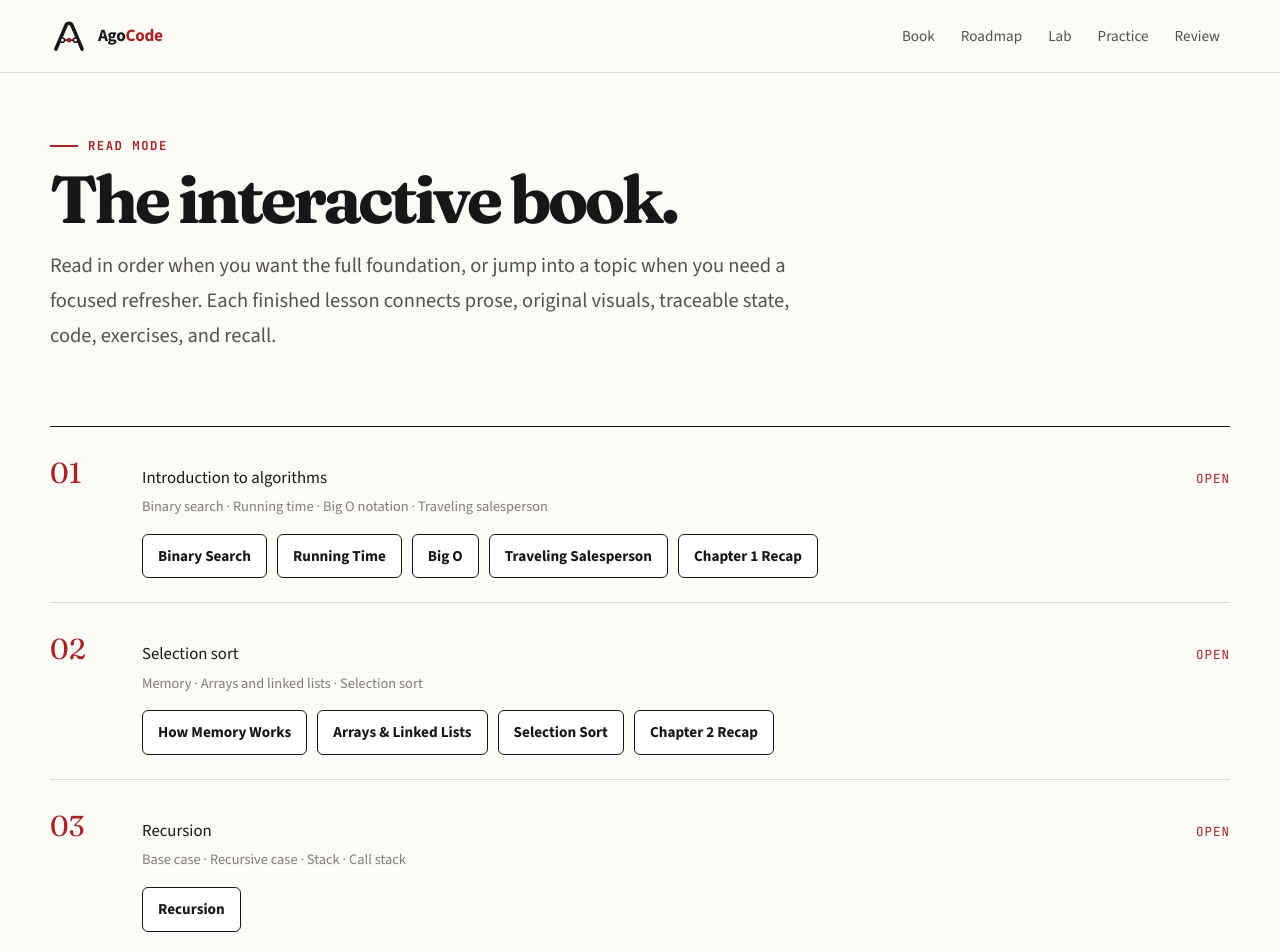
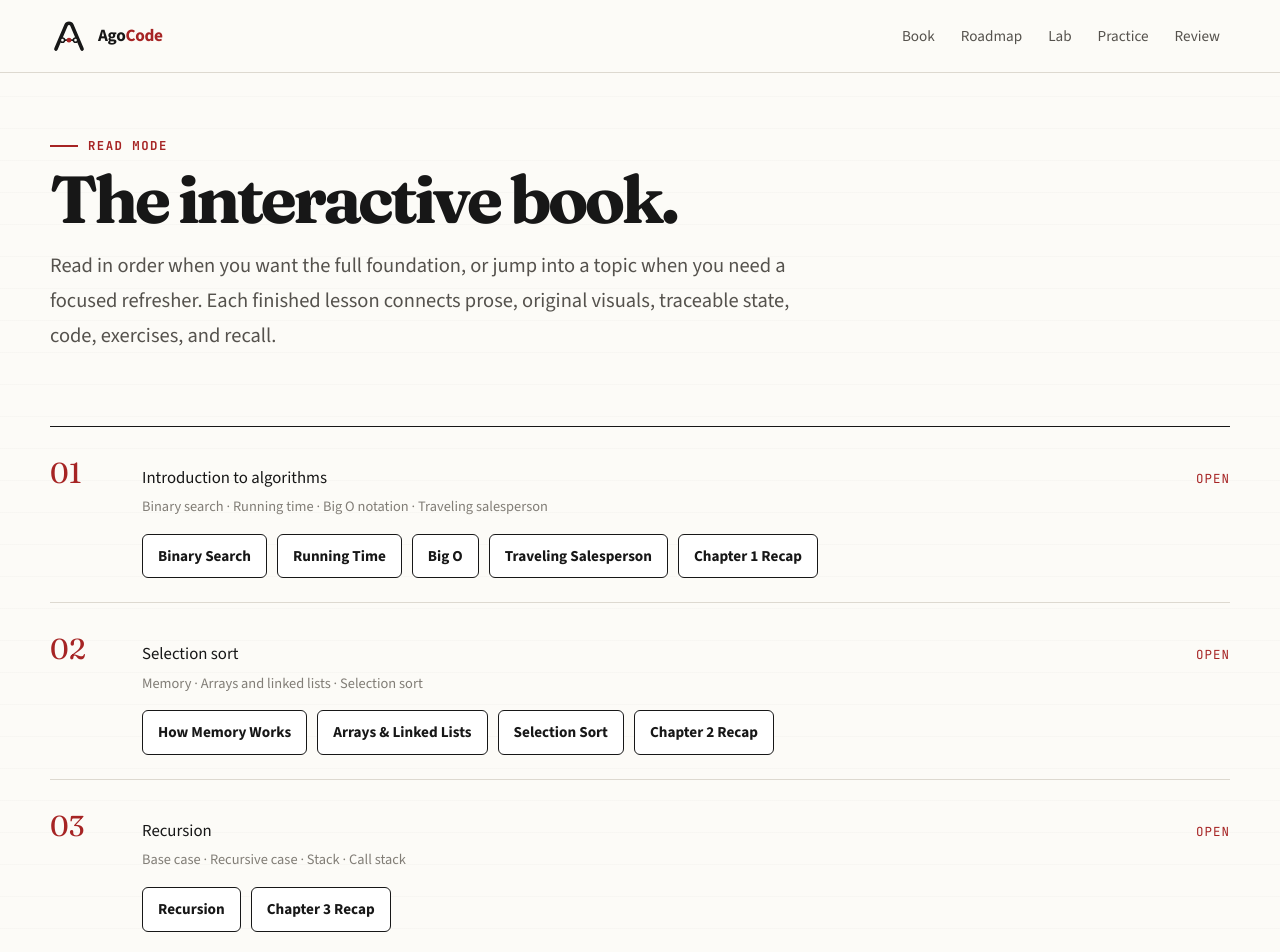
Before and after one commit to anatwork14/agocode, a Next.js app: page /learn in a window 1280 px wide. Shown: the top 952 px of the page. Built offline with nearby package versions, Linux system fonts and the light colour scheme.

Commit message:
feat: expose Chapter 3 recap in book index

```diff
--- a/app/learn/page.tsx
+++ b/app/learn/page.tsx
@@ -19,6 +19,7 @@ const liveTopics: Record<number, readonly (readonly [string, string])[]> = {
   ],
   3: [
     ["Recursion", "/learn/recursion"],
+    ["Chapter 3 Recap", "/learn/chapter-3-recap"],
   ],
 };
 
```
